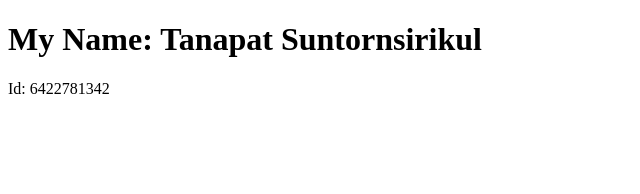
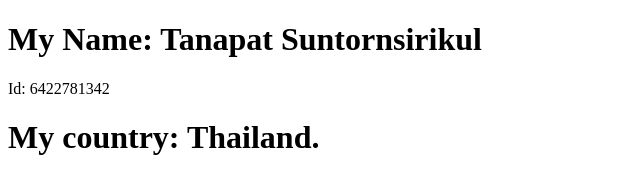
Before and after one commit to tanapatsiit/DES424_6422781342, a plain HTML site: page src/index.html in a window 1280 px wide. Shown: the whole page, without its empty margins (0-640 px from the left). Drawn offline with Linux system fonts and the light colour scheme.

Commit message:
change index

```diff
--- a/src/index.html
+++ b/src/index.html
@@ -3,5 +3,6 @@
     <body>
         <h1>My Name: Tanapat Suntornsirikul</h1>
         <p>Id: 6422781342</p>
+        <h1>My country: Thailand.</h1>
     </body>
 </html>
```
